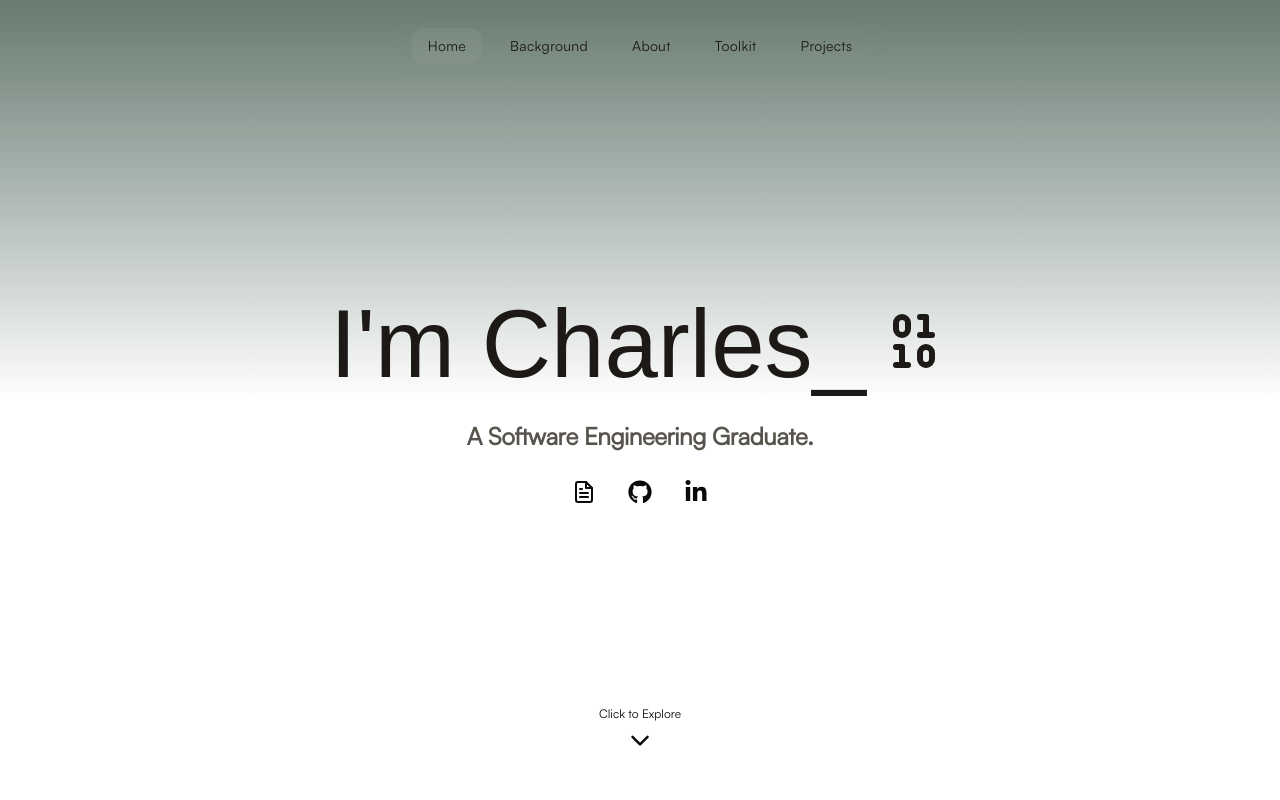
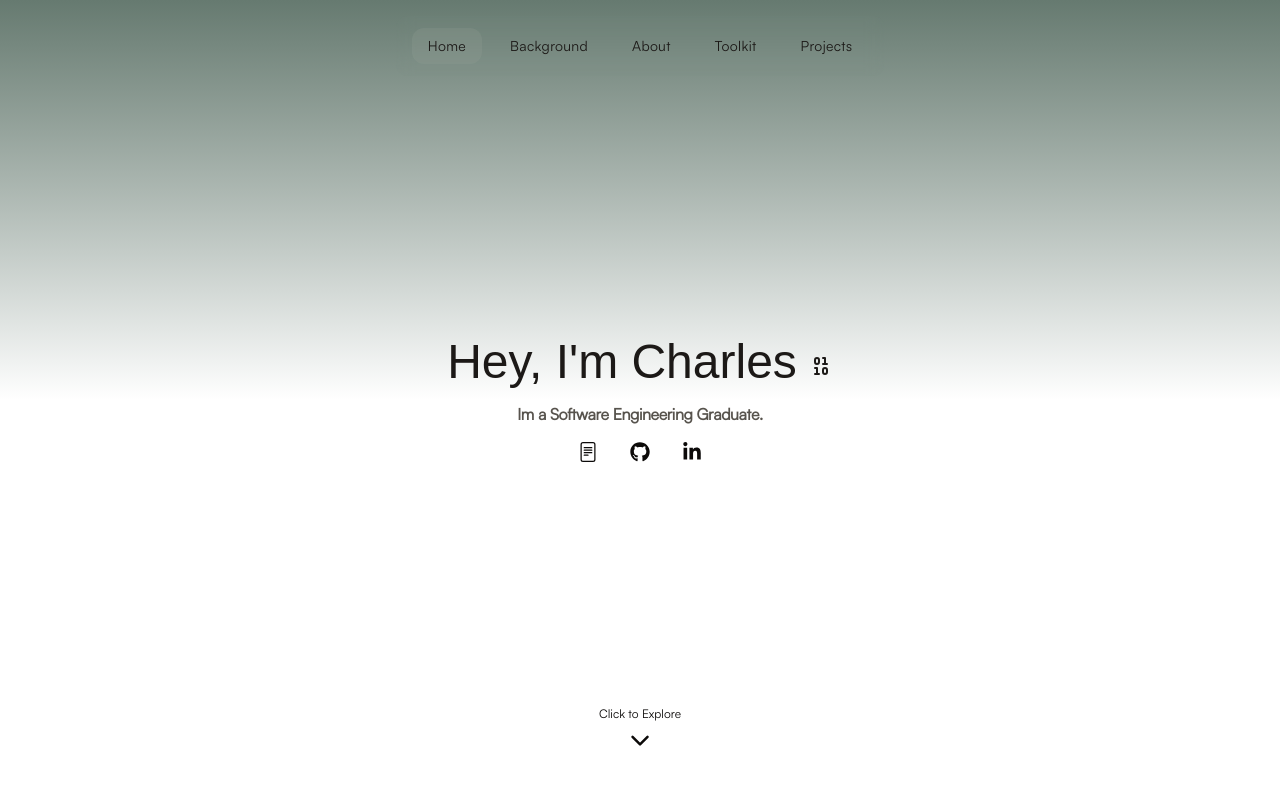
Before and after one commit to eimcharles/eimcharles.github.io, a React (Vite) app: page / in a window 1280 px wide. Shown: the top 800 px of the page. Built offline with nearby package versions, Linux system fonts and the light colour scheme; a web font is replaced by a local one.

Commit message:
refactor(hero): update hero header size, icons and typewriter content.

```diff
--- a/src/App.jsx
+++ b/src/App.jsx
@@ -1,7 +1,7 @@
 import Navbar from './components/Navbar';
 import Hero from './components/Hero';
 import Background from './components/Background';
-import Projects from './components/Projects';;
+import Projects from './components/Projects';
 import Footer from './components/Footer';
 
 function App() {
--- a/src/components/Hero.jsx
+++ b/src/components/Hero.jsx
@@ -1,6 +1,8 @@
 import React, { useEffect, useState } from 'react';
 import { motion, AnimatePresence } from 'framer-motion';
 import { heroData, heroIcons} from '../data/heroData';
+import { FiMessageSquare } from 'react-icons/fi';
+
 
 const Hero = () => {
   const [index, setIndex] = useState(0);
@@ -17,29 +19,29 @@ const Hero = () => {
 
   return (
     <section id="home" className="relative flex flex-col justify-center items-center px-6 sm:px-12 md:px-24 min-h-screen
-                        bg-linear-to-b from-[#677b71] via-[#ffffff] to-[#ffffff] select-none overflow-hidden">
-      <div className="flex flex-col items-center w-full max-w-5xl mx-auto z-10 text-center">
+                        bg-linear-to-b from-[#667a70] via-[#ffffff] to-[#ffffff] select-none overflow-hidden">
+      <div className="flex flex-col items-center w-full mx-auto">
         <h1 className="flex flex-wrap sm:flex-nowrap justify-center
-                       items-baseline gap-x-3 gap-y-1 text-4xl
-                       sm:text-6xl md:text-6xl lg:text-8xl
-                       font-chillax text-stone-900">I'm Charles_
-          <heroIcons.binary className="text-3xl sm:text-5xl md:text-7xl hover:text-stone-600 text-stone-900 transition-all duration-500 hover:rotate-360"/>
+                       items-baseline gap-x-3 text-3xl
+                       sm:text-5xl md:text-5xl
+                       font-chillax text-stone-900">Hey, I'm Charles
+          <heroIcons.binary className="text-3xl md:text-2xl hover:text-stone-600 text-stone-900 transition-all duration-500 hover:rotate-360"/>
         </h1>
 
-        <div className="w-full flex justify-center items-center md:py-7 py-4">
+        <div className="w-full flex justify-center items-center md:py-4 py-4">
           <AnimatePresence mode="wait">
             <motion.div
               key={index}
               exit={{ opacity: 0 }}
               transition={{ duration: SENTENCE_FADE_OUT_DELAY, ease: "easeInOut" }}
-              className="flex flex-wrap justify-center items-cente tracking-tight">
+              className="flex flex-wrap justify-center items-center tracking-tight">
               {heroData[index].split("").map((letter, i) => (
                 <motion.span
                   key={`${index}-${i}`}
                   initial={{ opacity: 0 }}
                   animate={{ opacity: 1 }}
                   transition={{ delay: i * CHARACTER_DELAY, duration: 0.25, ease: "easeInOut" }}
-                  className="inline-block text-stone-600 font-satoshi font-black sm:text-xl md:text-2xl text-md whitespace-pre">
+                  className="inline-block text-stone-600 font-satoshi font-black sm:text-xl md:text-base text-md whitespace-pre">
                   {letter}
                 </motion.span>
               ))}
@@ -49,15 +51,15 @@ const Hero = () => {
 
         <div className="flex flex-row justify-center items-center gap-8">
           <a href="#resume" title="View Resume">
-            <heroIcons.resume className="text-xl sm:text-3xl md:text-xl lg:text-2xl text-stone-950 hover:text-stone-500 transition-all duration-300 hover:translate-x-1" />
+            <heroIcons.resume className="text-xl sm:text-3xl md:text-xl text-stone-950 hover:text-stone-500 transition-all duration-300 hover:translate-x-1" />
           </a>
 
           <a href="https://github.com/eimcharles" target="_blank" rel="noreferrer" title="GitHub Profile">
-            <heroIcons.github className="text-xl sm:text-3xl md:text-xl lg:text-2xl text-stone-950 hover:text-stone-500 transition-all duration-300 hover:translate-x-1" />
+            <heroIcons.github className="text-xl sm:text-3xl md:text-xl text-stone-950 hover:text-stone-500 transition-all duration-300 hover:translate-x-1" />
           </a>
 
           <a href="https://www.linkedin.com/in/charles-eimer" target="_blank" rel="noreferrer" title="LinkedIn Profile">
-            <heroIcons.linkedIn className="text-xl sm:text-3xl md:text-xl lg:text-2xl text-stone-950 hover:text-stone-500 transition-all duration-300 hover:translate-x-1" />
+            <heroIcons.linkedIn className="text-xl sm:text-3xl md:text-xl text-stone-950 hover:text-stone-500 transition-all duration-300 hover:translate-x-1" />
           </a>
         </div>
       </div>
--- a/src/data/heroData.js
+++ b/src/data/heroData.js
@@ -1,17 +1,20 @@
 import { FaLinkedinIn, FaGithub } from 'react-icons/fa6';
-import { FiFileText, FiChevronDown } from "react-icons/fi";
-import { LuBinary } from 'react-icons/lu';
+import { FiChevronDown } from "react-icons/fi";
+import { LuBinary} from 'react-icons/lu';
+import { BsFileText } from "react-icons/bs";
 
 export const heroIcons = {
   linkedIn: FaLinkedinIn,
   github: FaGithub,
-  resume: FiFileText,
+  resume: BsFileText,
   arrow: FiChevronDown,
   binary: LuBinary,
 };
 
 export const heroData = [
     "Welcome to my personal portfolio.",
-    "A Software Engineering Graduate.",
-    "I enjoy building user-friendly software."
+    "Im a Software Engineering Graduate.",
+    "I'm passionate about optimizing complex systems.",
+    "Designing clean, responsive user interfaces.",
+    "All fueled by great coffee and clean code."
   ];
```
